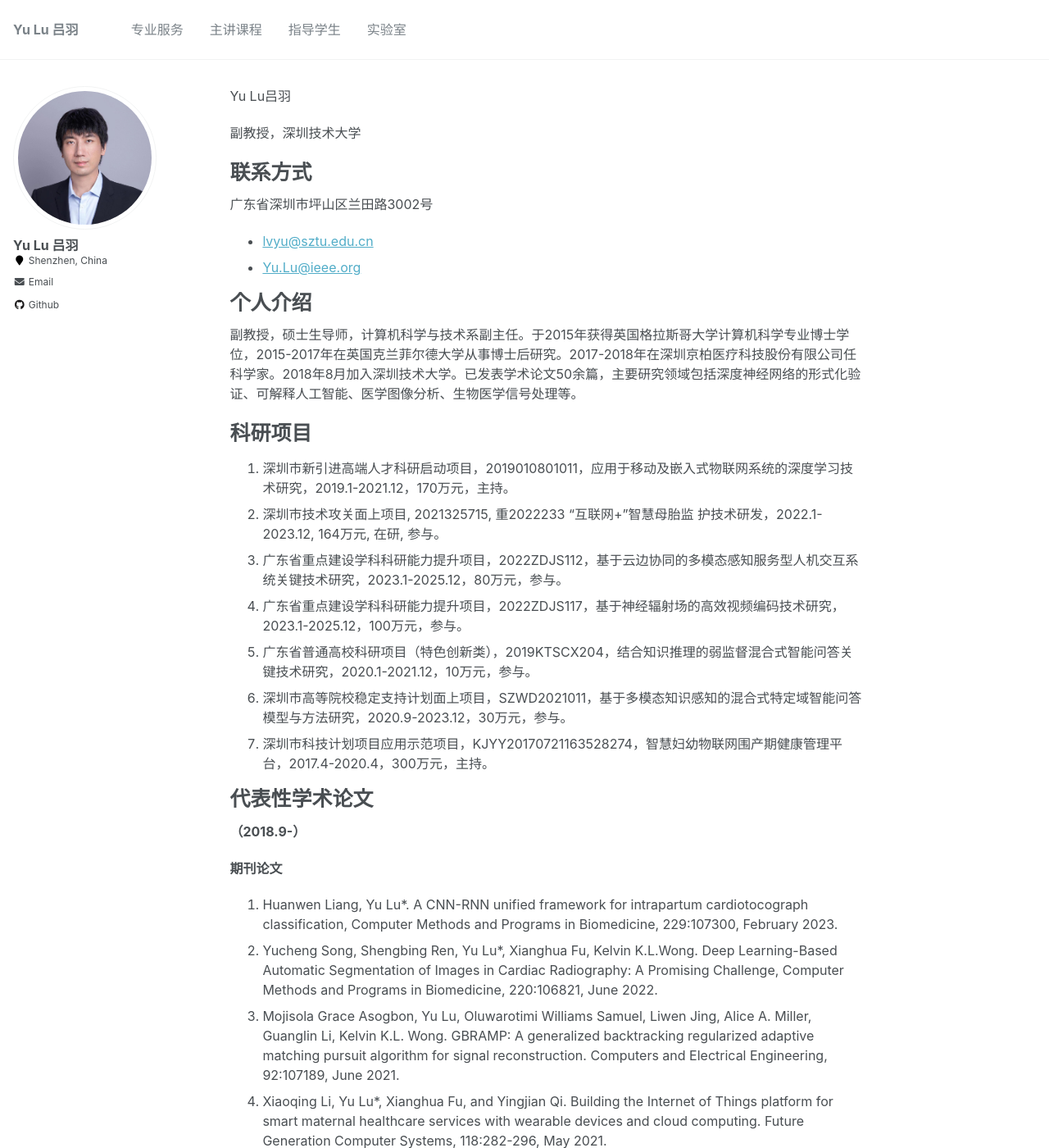
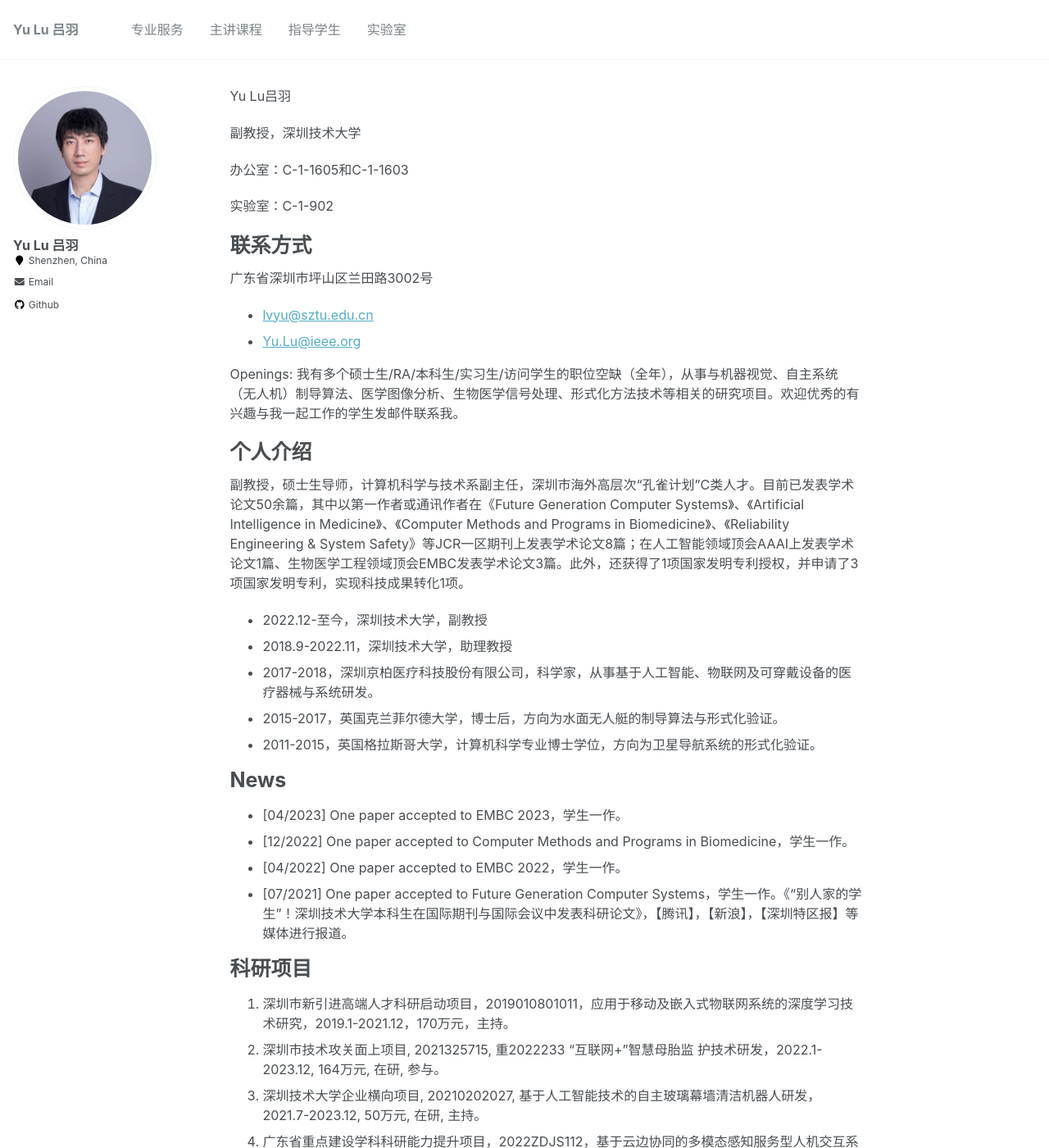
Before and after one commit to YukariUmezawa/lvyu.github.io, a Jekyll site: the page built from _pages/about.md, in a window 1280 px wide and 1400 px high. Shown: the whole window at 82% size. Built offline with Jekyll 4.4.1, drawn with Linux system fonts in a browser that asks for light colours.

Commit message:
Update about.md

```diff
--- a/_pages/about.md
+++ b/_pages/about.md
@@ -12,6 +12,11 @@ Yu Lu吕羽
 
 副教授，深圳技术大学
 
+办公室：C-1-1605和C-1-1603
+
+实验室：C-1-902
+
+
 联系方式
 ======
 广东省深圳市坪山区兰田路3002号
@@ -19,21 +24,37 @@ Yu Lu吕羽
 - <lvyu@sztu.edu.cn>
 - <Yu.Lu@ieee.org>
 
+Openings: 我有多个硕士生/RA/本科生/实习生/访问学生的职位空缺（全年），从事与机器视觉、自主系统（无人机）制导算法、医学图像分析、生物医学信号处理、形式化方法技术等相关的研究项目。欢迎优秀的有兴趣与我一起工作的学生发邮件联系我。
+
 
 个人介绍
 ======
-副教授，硕士生导师，计算机科学与技术系副主任。于2015年获得英国格拉斯哥大学计算机科学专业博士学位，2015-2017年在英国克兰菲尔德大学从事博士后研究。2017-2018年在深圳京柏医疗科技股份有限公司任科学家。2018年8月加入深圳技术大学。已发表学术论文50余篇，主要研究领域包括深度神经网络的形式化验证、可解释人工智能、医学图像分析、生物医学信号处理等。
+副教授，硕士生导师，计算机科学与技术系副主任，深圳市海外高层次“孔雀计划”C类人才。目前已发表学术论文50余篇，其中以第一作者或通讯作者在《Future Generation Computer Systems》、《Artificial Intelligence in Medicine》、《Computer Methods and Programs in Biomedicine》、《Reliability Engineering & System Safety》等JCR一区期刊上发表学术论文8篇；在人工智能领域顶会AAAI上发表学术论文1篇、生物医学工程领域顶会EMBC发表学术论文3篇。此外，还获得了1项国家发明专利授权，并申请了3项国家发明专利，实现科技成果转化1项。
+
+- 2022.12-至今，深圳技术大学，副教授
+- 2018.9-2022.11，深圳技术大学，助理教授
+- 2017-2018，深圳京柏医疗科技股份有限公司，科学家，从事基于人工智能、物联网及可穿戴设备的医疗器械与系统研发。
+- 2015-2017，英国克兰菲尔德大学，博士后，方向为水面无人艇的制导算法与形式化验证。
+- 2011-2015，英国格拉斯哥大学，计算机科学专业博士学位，方向为卫星导航系统的形式化验证。
+
+News
+======
+- [04/2023] One paper accepted to EMBC 2023，学生一作。
+- [12/2022] One paper accepted to Computer Methods and Programs in Biomedicine，学生一作。
+- [04/2022] One paper accepted to EMBC 2022，学生一作。
+- [07/2021] One paper accepted to Future Generation Computer Systems，学生一作。《“别人家的学生”！深圳技术大学本科生在国际期刊与国际会议中发表科研论文》，【腾讯】，【新浪】，【深圳特区报】等媒体进行报道。
 
 
 科研项目
 ======
 1. 深圳市新引进高端人才科研启动项目，2019010801011，应用于移动及嵌入式物联网系统的深度学习技术研究，2019.1-2021.12，170万元，主持。
 2. 深圳市技术攻关面上项目, 2021325715, 重2022233 “互联网+”智慧母胎监 护技术研发，2022.1-2023.12, 164万元, 在研, 参与。
-3. 广东省重点建设学科科研能力提升项目，2022ZDJS112，基于云边协同的多模态感知服务型人机交互系统关键技术研究，2023.1-2025.12，80万元，参与。
-4. 广东省重点建设学科科研能力提升项目，2022ZDJS117，基于神经辐射场的高效视频编码技术研究，2023.1-2025.12，100万元，参与。
-5. 广东省普通高校科研项目（特色创新类），2019KTSCX204，结合知识推理的弱监督混合式智能问答关键技术研究，2020.1-2021.12，10万元，参与。
-6. 深圳市高等院校稳定支持计划面上项目，SZWD2021011，基于多模态知识感知的混合式特定域智能问答模型与方法研究，2020.9-2023.12，30万元，参与。
-7. 深圳市科技计划项目应用示范项目，KJYY20170721163528274，智慧妇幼物联网围产期健康管理平台，2017.4-2020.4，300万元，主持。
+3. 深圳技术大学企业横向项目, 20210202027, 基于人工智能技术的自主玻璃幕墙清洁机器人研发，2021.7-2023.12, 50万元, 在研, 主持。
+4. 广东省重点建设学科科研能力提升项目，2022ZDJS112，基于云边协同的多模态感知服务型人机交互系统关键技术研究，2023.1-2025.12，80万元，参与。
+5. 广东省重点建设学科科研能力提升项目，2022ZDJS117，基于神经辐射场的高效视频编码技术研究，2023.1-2025.12，100万元，参与。
+6. 广东省普通高校科研项目（特色创新类），2019KTSCX204，结合知识推理的弱监督混合式智能问答关键技术研究，2020.1-2021.12，10万元，参与。
+7. 深圳市高等院校稳定支持计划面上项目，SZWD2021011，基于多模态知识感知的混合式特定域智能问答模型与方法研究，2020.9-2023.12，30万元，参与。
+8. 深圳市科技计划项目应用示范项目，KJYY20170721163528274，智慧妇幼物联网围产期健康管理平台，2017.4-2020.4，300万元，主持。
 
 
 代表性学术论文
```
